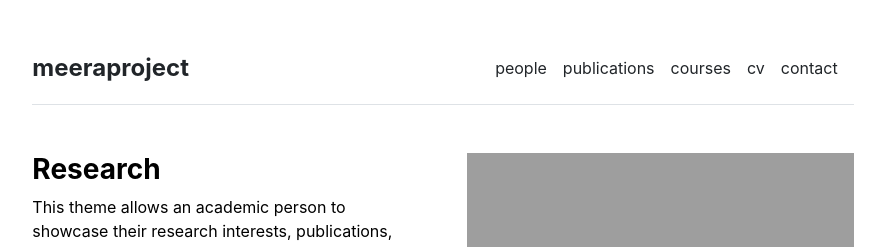
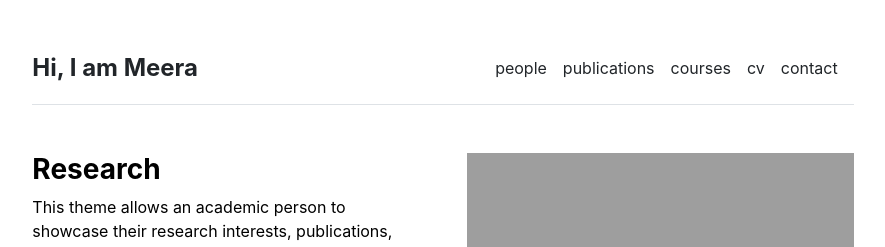
Before and after one commit to astrogirl1/astrogirl1, a Jekyll site: the page built from index.md, in a window 1280 px wide. Shown: the top 247 px of the page, without its empty margins (197-1082 px from the left). Built offline with Jekyll 4.4.1, drawn with Linux system fonts in a browser that asks for light colours.

Commit message:
updated title

```diff
--- a/_config.yml
+++ b/_config.yml
@@ -1,4 +1,4 @@
-title : meeraproject
+title : Hi, I am Meera
 url : ""
 markdown : kramdown
 remote_theme: academic-jekyll-theme
```
